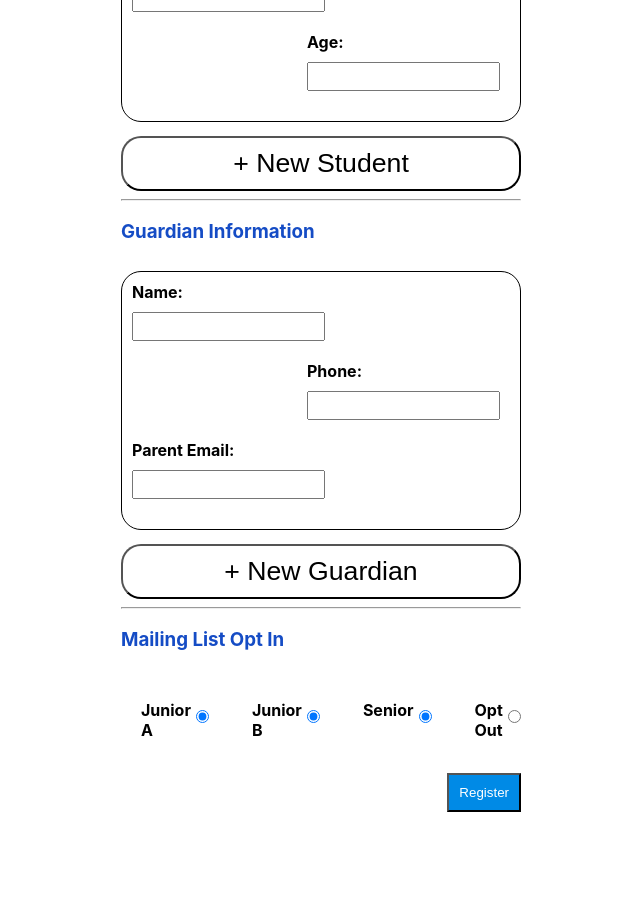
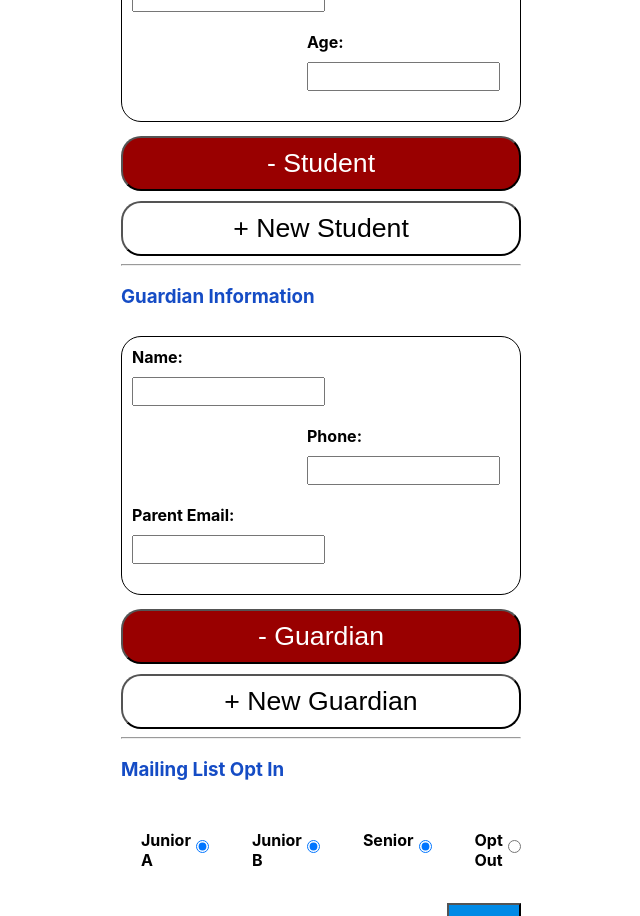
Before and after one commit to csc-536/tucson-math-circle-portal-, a React (Create React App) app in the folder frontend/: page /signup in a window 1280 px wide. Shown: the part 860-1776 px from the top of the page, without its empty margins (319-959 px from the left). Before the commit the page ends 1722 px from the top, so only its background shows below. Built offline with nearby package versions, Linux system fonts and the light colour scheme.

Commit message:
+ and - buttons function

```diff
--- /dev/null
+++ b/frontend/src/registration/addNewGuardian.js
@@ -0,0 +1,11 @@
+function AddNewGuardian(props) {
+  return (
+    <div id="addGuardianDiv">
+      <button type="button" id="addGuardian" onClick={props.handleAddGuardian}>
+        + New Guardian
+      </button>
+    </div>
+  );
+}
+
+export default AddNewGuardian;
--- /dev/null
+++ b/frontend/src/registration/addNewStudent.js
@@ -0,0 +1,11 @@
+function AddNewStudent(props) {
+  return (
+    <div id="addStudentDiv">
+      <button type="button" id="addStudent" onClick={props.handleAddStudent}>
+        + New Student
+      </button>
+    </div>
+  );
+}
+
+export default AddNewStudent;
--- a/frontend/src/registration/registration.css
+++ b/frontend/src/registration/registration.css
@@ -51,13 +51,20 @@ div {
   display: flex;
 }
 #addStudent,
-#addGuardian {
+#addGuardian,
+#remStudent,
+#remGuardian {
   font-size: 20pt;
   border-radius: 20px;
   background-color: white;
   width: 400px;
   padding: 10px;
   cursor: pointer;
+}
+#remStudent,
+#remGuardian {
+  background-color: #990000;
+  color: white;
 }
 select {
   margin-top: 10px;
--- a/frontend/src/registration/registration.js
+++ b/frontend/src/registration/registration.js
@@ -1,5 +1,7 @@
 import "./registration.css";
 import AccInfo from "./accountInfo";
+import AddNewGuardian from "./addNewGuardian";
+import AddNewStudent from "./addNewStudent";
 import CheckBox from "./checkBox";
 import StudentInfo from "./studentInfo";
 import GuardianInfo from "./guardianInfo";
@@ -7,6 +9,8 @@ import ConsentUpload from "./consentUpload";
 import MainOptInOptions from "./mailOptInOptions";
 import { useHistory } from "react-router";
 import React, { useState } from "react";
+import RemGuardian from "./remGuardian";
+import RemStudent from "./remStudent";
 
 function Registration(props) {
   const [studentList, setStudentList] = useState([<StudentInfo key={0} />]);
@@ -34,13 +38,9 @@ function Registration(props) {
     );
   };
 
-  const addNewStudent = (
-    <div id="addStudentDiv">
-      <button type="button" id="addStudent" onClick={handleAddStudent}>
-        + New Student
-      </button>
-    </div>
-  );
+  const handleRemStudent = (e) => {
+    setStudentList(studentList.slice(0, studentList.length - 1));
+  };
 
   const handleAddGuardian = (e) => {
     setGuardianList(
@@ -48,10 +48,14 @@ function Registration(props) {
     );
   };
 
-  const addNewGuardian = (
-    <div id="addGuardianDiv">
-      <button type="button" id="addGuardian" onClick={handleAddGuardian}>
-        + New Guardian
+  const handleRemGuardian = (e) => {
+    setGuardianList(guardianList.slice(0, guardianList.length - 1));
+  };
+
+  const remGuardian = (
+    <div id="remgGuardianDiv">
+      <button type="button" id="remGuardian" onClick={handleRemGuardian}>
+        - Guardian
       </button>
     </div>
   );
@@ -80,11 +84,13 @@ function Registration(props) {
       <hr />
       <h3 className="formHeader">Student Information</h3>
       <div id="sList">{studentList}</div>
-      {addNewStudent}
+      <RemStudent handleRemStudent={handleRemStudent} />
+      <AddNewStudent handleAddStudent={handleAddStudent} />
       <hr />
       <h3 className="formHeader">Guardian Information</h3>
       <div id="gList">{guardianList}</div>
-      {addNewGuardian}
+      <RemGuardian handleRemGuardian={handleRemGuardian} />
+      <AddNewGuardian handleAddGuardian={handleAddGuardian} />
       <hr />
       <h3 className="formHeader">Mailing List Opt In</h3>
       <MainOptInOptions />
--- /dev/null
+++ b/frontend/src/registration/remGuardian.js
@@ -0,0 +1,11 @@
+function RemGuardian(props) {
+  return (
+    <div id="remgGuardianDiv">
+      <button type="button" id="remGuardian" onClick={props.handleRemGuardian}>
+        - Guardian
+      </button>
+    </div>
+  );
+}
+
+export default RemGuardian;
--- /dev/null
+++ b/frontend/src/registration/remStudent.js
@@ -0,0 +1,11 @@
+function RemStudent(props) {
+  return (
+    <div id="remStudentDiv">
+      <button type="button" id="remStudent" onClick={props.handleRemStudent}>
+        - Student
+      </button>
+    </div>
+  );
+}
+
+export default RemStudent;
--- a/frontend/src/registration/studentInfo.js
+++ b/frontend/src/registration/studentInfo.js
@@ -1,4 +1,11 @@
 function StudentInfo(props) {
+  const removeButton = (e) => {
+    <div id="remStudentDiv">
+      <button type="button" id="remStudent" onClick={props.handleRemStudent}>
+        - Student
+      </button>
+    </div>;
+  };
   return (
     <div id="studentInformation">
       <label className="col1">
```
